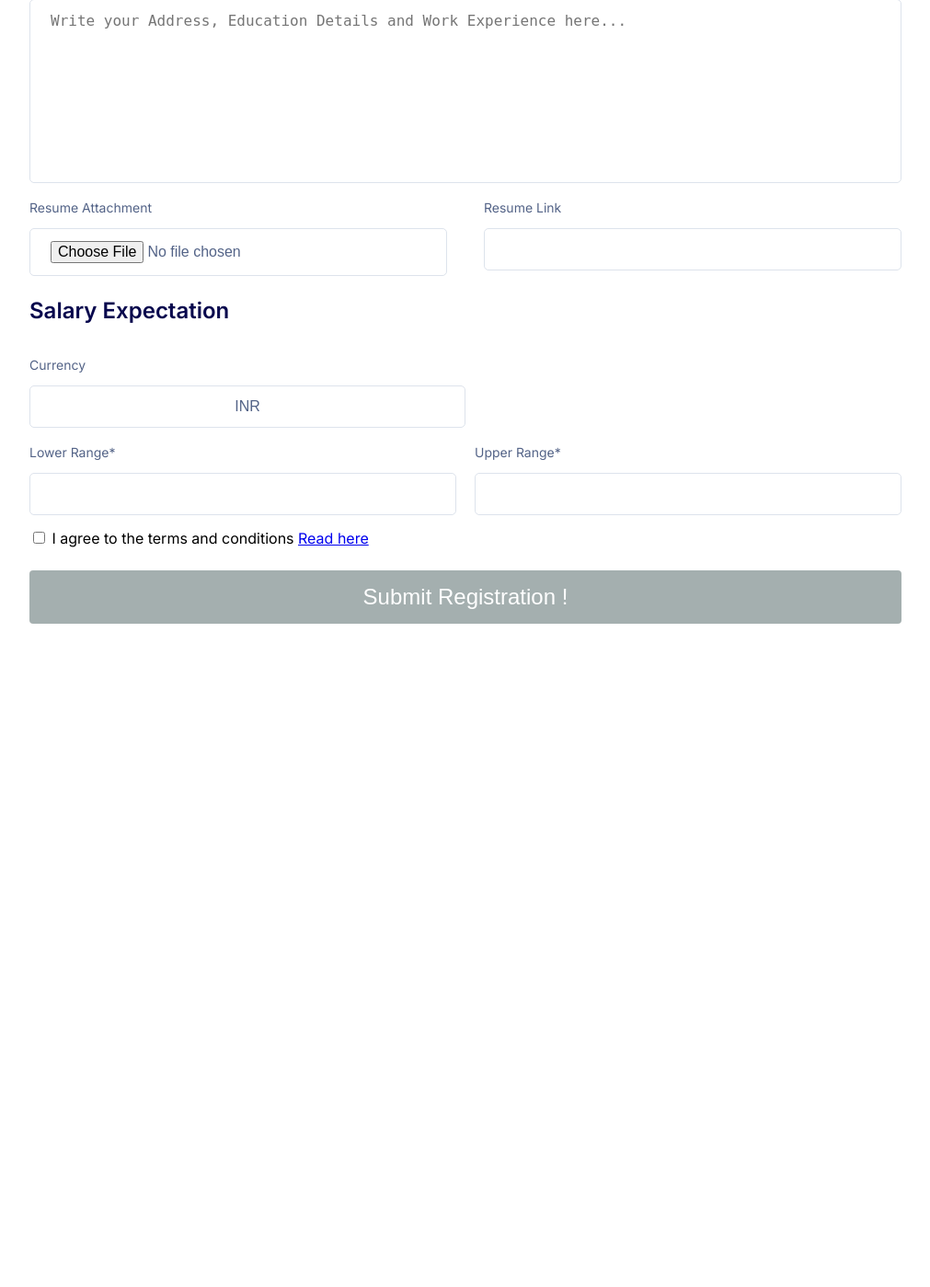
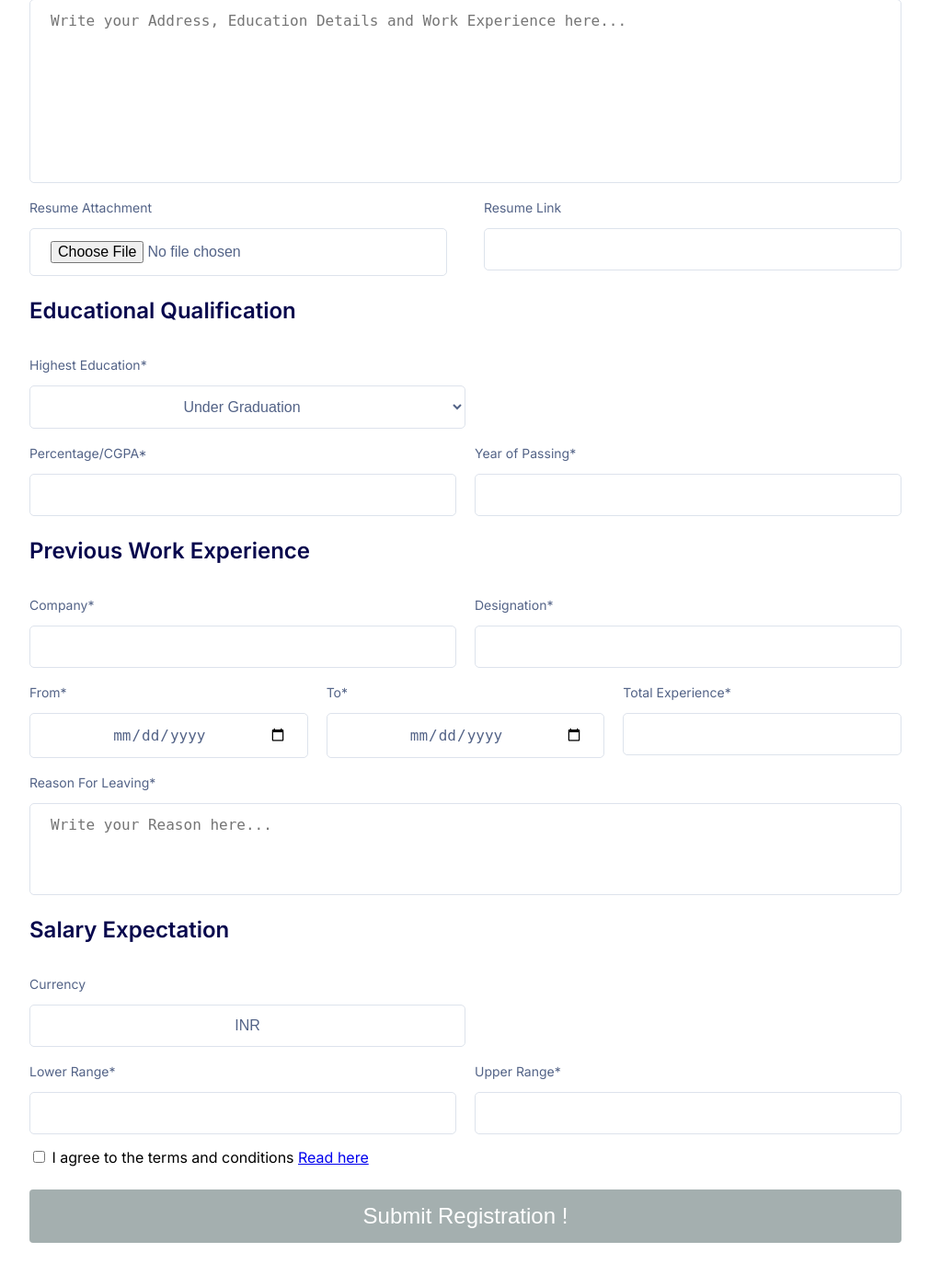
Before and after one commit to electrolabgroup/HR-Recuitment-Form, a Flask app: page / in a window 1280 px wide. Shown: the part 660-2059 px from the top of the page at 92% size, without its empty margins (134-1145 px from the left). Before the commit the page ends 1338 px from the top, so only its background shows below. Run offline with Flask 3, Linux system fonts and the light colour scheme.

Commit message:
2nd commit

```diff
--- a/app.py
+++ b/app.py
@@ -67,6 +67,17 @@ def submit_form():
     resume_attachment = request.form['resume_attachment']
     resume_link = request.form['resume_link']
 
+    custom_percentagecgpa = request.form['custom_percentagecgpa']
+    custom_year_of_passing = request.form['custom_year_of_passing']
+    custom_highest_education = request.form['custom_highest_education']
+
+    custom_company = request.form['custom_company']
+    custom_designation = request.form['custom_designation']
+    custom_from = request.form['custom_from']
+    custom_to = request.form['custom_to']
+    custom_total_experience = request.form['custom_total_experience']
+
+
     # Prepare the data to be sent to the API
     form_data = {
         "applicant_name": applicant_name,
@@ -80,7 +91,19 @@ def submit_form():
         "lower_range": lower_range,
         "upper_range": upper_range,
         "resume_attachment": resume_attachment,
-        "resume_link": resume_link
+        "resume_link": resume_link,
+
+        "custom_percentagecgpa": custom_percentagecgpa,
+        "custom_year_of_passing": custom_year_of_passing,
+        "custom_highest_education": custom_highest_education,
+
+        "custom_company": custom_company,
+        "custom_designation": custom_designation,
+        "custom_from": custom_from,
+        "custom_to": custom_to,
+        "custom_total_experience": custom_total_experience,
+
+
     }
 
     # Send POST request to the API
@@ -90,7 +113,8 @@ def submit_form():
     if response.status_code == 200:
         flash('FORM SUBMITTED SUCCESSFULLY !', 'success')
     else:
-        flash('Error: Please check the form and try again')
+        # flash('Error: Please check the form and try again')
+        flash(f'Error: {response.status_code} - {response.text}', 'error')
 
     # Redirect back to the home page or success page
     return redirect(url_for('home'))
--- a/templates/index.html
+++ b/templates/index.html
@@ -147,7 +147,14 @@
     }
 
 
-
+    #custom_reason_for_leaving {
+      text-align: left !important; /* Override global text alignment */
+      height: 100px; /* Set the desired height */
+      padding: 13px 22px; /* Retain global padding */
+      line-height: normal; /* Ensure text appears naturally */
+      vertical-align: top; /* Align text to the top */
+      overflow-y: auto; /* Add a scrollbar if the content exceeds the height */
+    }
 
     .formbold-form-input {
       text-align: center;
@@ -408,6 +415,122 @@
           </div>
       </div>
 
+      <!-- ------------------------------------------------------------------------------------------------------------------------------------------------------------------------------------ -->
+
+      <h2 class="formbold-form-title">Educational Qualification      </h2>
+
+        <div class="formbold-input-flex">
+
+          <div>
+            <label for="custom_highest_education" class="formbold-form-label">Highest Education* </label>
+            <select name="custom_highest_education" id="custom_highest_education" class="formbold-form-input">
+                <option value="Under Graduation">Under Graduation</option>
+                <option value="Graduation">Graduation</option>
+                <option value="Post Graduation">Post Graduation</option>
+            </select>
+        </div>
+
+
+        </div>
+
+        <div class="formbold-input-flex">
+
+          <div>
+            <label for="custom_percentagecgpa" class="formbold-form-label"> Percentage/CGPA* </label>
+            <input
+                type="text"
+                name="custom_percentagecgpa"
+                id="custom_percentagecgpa"
+                class="formbold-form-input"
+                oninput="validatePercentageInput(this)" />
+        </div>
+          <div>
+            <label for="custom_year_of_passing" class="formbold-form-label"> Year of Passing* </label>
+            <input
+                type="number"
+                name="custom_year_of_passing"
+                id="custom_year_of_passing"
+                class="formbold-form-input"
+                oninput="limitYearLength(this, 4)" />
+        </div>
+        </div>
+
+      <!-- 2------------------------------------------------------------------------------------------------------------------------------------------------------------------------------------ -->
+
+      <h2 class="formbold-form-title">Previous Work Experience</h2>
+
+      <div class="formbold-input-flex">
+
+        <div>
+          <label for="custom_company" class="formbold-form-label"> Company* </label>
+          <input
+            type="text"
+            name="custom_company"
+            id="custom_company"
+            class="formbold-form-input"
+          />
+        </div>
+
+        <div>
+          <label for="custom_designation" class="formbold-form-label"> Designation* </label>
+          <input
+            type="text"
+            name="custom_designation"
+            id="custom_designation"
+            class="formbold-form-input"
+          />
+        </div>
+      </div>
+
+      <div class="formbold-input-flex">
+
+        <div>
+          <label for="custom_from" class="formbold-form-label"> From* </label>
+          <input
+            type="date"
+            name="custom_from"
+            id="custom_from"
+            class="formbold-form-input"
+          />
+        </div>
+        <div>
+          <label for="custom_to" class="formbold-form-label"> To* </label>
+          <input
+            type="date"
+            name="custom_to"
+            id="custom_to"
+            class="formbold-form-input"
+            />
+        </div>
+
+        <div>
+          <label for="custom_total_experience" class="formbold-form-label"> Total Experience* </label>
+          <input
+            type="number"
+            name="custom_total_experience"
+            id="custom_total_experience"
+            class="formbold-form-input"
+            />
+        </div>
+      </div>
+
+
+      </div>
+
+      <div class="formbold-input-flex-full">
+        <div>
+            <label for="custom_reason_for_leaving" class="formbold-form-label">Reason For Leaving*</label>
+            <textarea
+                name="custom_reason_for_leaving"
+                id="custom_reason_for_leaving"
+                class="formbold-form-input"
+                placeholder="Write your Reason here..."
+            ></textarea>
+        </div>
+    </div>
+
+      <!-- ------------------------------------------------------------------------------------------------------------------------------------------------------------------------------------ -->
+
         <h2 class="formbold-form-title">Salary Expectation</h2>
 
         <div class="formbold-input-flex">
@@ -463,6 +586,55 @@
 
 
   </body>
+
+  <script>
+    function limitYearLength(input, maxLength) {
+        let value = input.value;
+        if (value.length > maxLength) {
+            input.value = value.slice(0, maxLength);
+        }
+    }
+</script>
+
+<!-- ....................... -->
+
+<script>
+  function validatePercentageInput(input) {
+      let value = input.value;
+
+      const regex = /^(\d+(\.\d+)?%?)$/;
+
+      if (regex.test(value)) {
+          if (value.includes('%') && value.split('%')[0] === '') {
+              input.value = value.slice(0, -1);
+          }
+      } else {
+          input.value = value.slice(0, -1);
+      }
+  }
+</script>
+
+<script>
+  function validatePercentageInput(input) {
+      let value = input.value;
+
+      if (value.length > 5 || (value.split('%').length > 2)) {
+          input.value = value.slice(0, -1);
+          return;
+      }
+
+      const regex = /^[0-9]{1,4}(\.[0-9]{0,2})?%?$/;
+
+      if (regex.test(value)) {
+          if (value.includes('%') && value.split('%')[0].length === 0) {
+              input.value = value.slice(0, -1);
+          }
+      } else {
+          input.value = value.slice(0, -1);
+      }
+  }
+</script>
+
 <script>
   function toggleButton() {
       const checkbox = document.getElementById('enableSubmit');
--- a/templates/tnc.html
+++ b/templates/tnc.html
@@ -2,7 +2,7 @@
   <head>
     <meta charset="utf-8">
     <meta http-equiv="x-ua-compatible" content="ie=edge">
-    <title>Projecthub T&C</title>
+    <title> T&C</title>
     <meta name="author" content="Electrolabs" />
     <meta content="width=device-width, initial-scale=1" name="viewport">
     <link rel="shortcut icon" type="image/x-icon" href="favicon.ico" />
```
